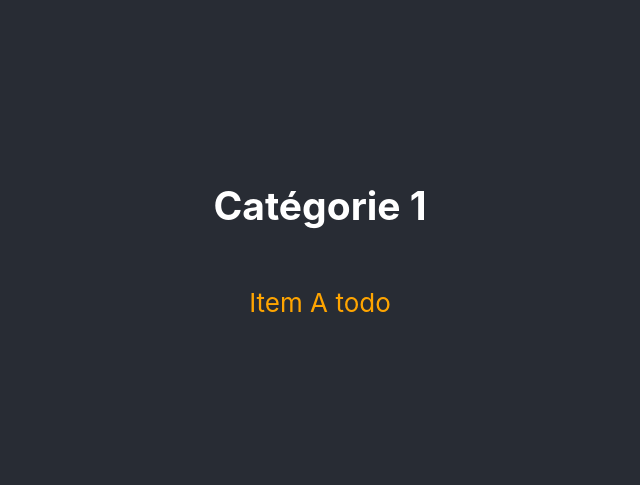
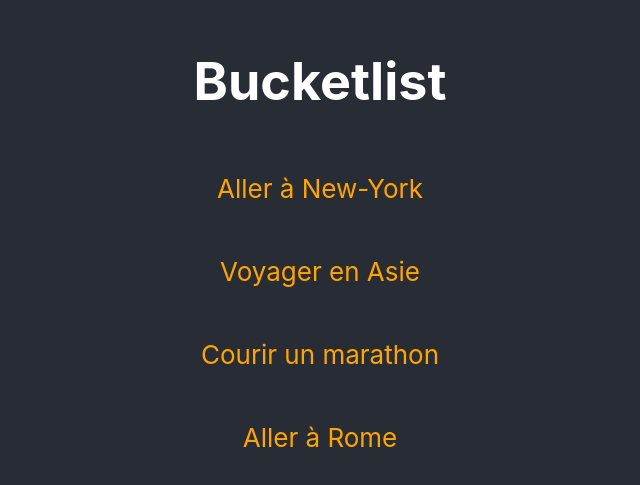
Before and after one commit to guillaumefavre/bucketlist-react, a React (Create React App) app: page / in a window 1280 px wide. Shown: the part 153-638 px from the top of the page, without its empty margins (320-960 px from the left). Built offline with nearby package versions, Linux system fonts and the light colour scheme.

Commit message:
Passage d'une liste d'items en dur

```diff
--- a/src/App.js
+++ b/src/App.js
@@ -1,16 +1,17 @@
 import React from 'react';
 import './App.css';
-import Item from './components/Item';
-import Category from './components/Category';
+import BucketList from './components/BucketList';
+
+const ITEMS = [
+  {id: '1', category: 'Voyage', label: 'Aller à New-York', status: 'TODO'},
+  {id: '2', category: 'Voyage', label: 'Voyager en Asie', status: 'TODO'},
+  {id: '3', category: 'Sport', label: 'Courir un marathon', status: 'TODO'},
+  {id: '4', category: 'Voyage', label: 'Aller à Rome', status: 'DONE'}
+];
 
 function App() {
   return (
-    <div className="App">
-      <header className="App-header">
-        <Category />
-        <Item status="todo" textColor="orange"></Item>
-      </header>
-    </div>
+    <BucketList items={ITEMS} />
   );
 }
 
--- /dev/null
+++ b/src/components/BucketList.js
@@ -0,0 +1,22 @@
+import React from 'react'
+import Item from './Item';
+
+
+const BucketList = ({items: itemsData}) => {
+    const itemsComponents = [];
+
+    itemsData.forEach((element) => {
+        itemsComponents.push(
+            <Item key={element.id} label={element.label} textColor="orange"></Item>
+        );
+    });
+
+    return <div className="App">
+      <header className="App-header">
+        <h1>Bucketlist</h1>
+        {itemsComponents}
+      </header>
+    </div>
+}
+
+export default BucketList;
--- a/src/components/Item.js
+++ b/src/components/Item.js
@@ -1,8 +1,8 @@
 import React from 'react'
 
-const Item = ({status, textColor}) => (
+const Item = ({label, status, textColor}) => (
 
-    <p style={{ color: textColor}}>Item A {status}</p>
+    <p style={{ color: textColor}}>{label}</p>
 )
 
 export default Item;
```
